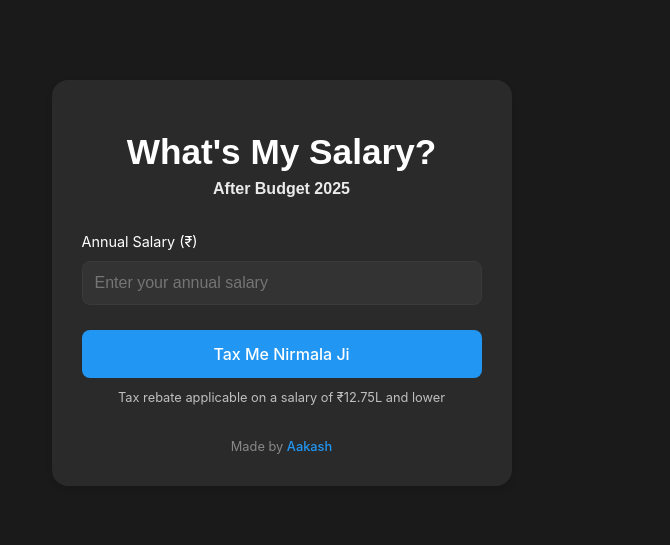
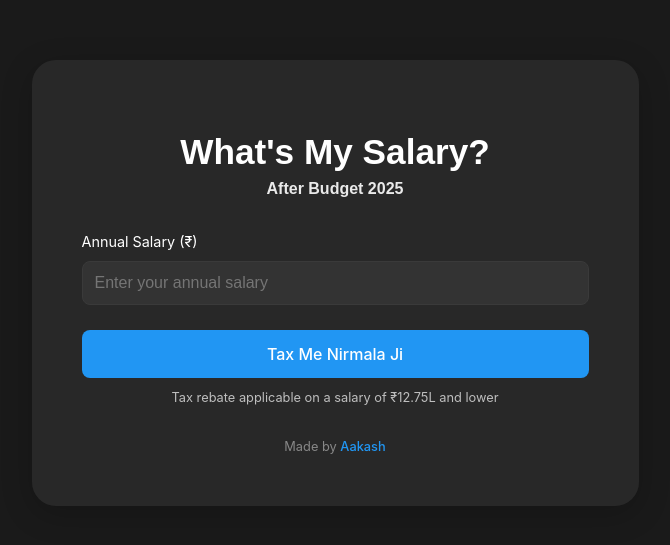
Before and after one commit to aakashathawasya96/taxmenirmalaji, a React (Vite) app: page / in a window 1280 px wide. Shown: the part 117-662 px from the top of the page, without its empty margins (395-1065 px from the left). Built offline with nearby package versions, Linux system fonts and the light colour scheme; a web font is replaced by a local one.

Commit message:
Update App.css

```diff
--- a/src/App.css
+++ b/src/App.css
@@ -13,13 +13,14 @@ body {
 
 .calculator {
   width: 100%;
-  max-width: 400px;
-  margin: 20px;
-  padding: 30px;
+  max-width: 600px;  /* Increased from 400px */
+  margin: 40px;      /* Increased from 20px */
+  padding: 50px;     /* Increased from 30px */
   text-align: center;
-  background-color: #2a2a2a;
-  border-radius: 16px;
-  box-shadow: 0 4px 6px rgba(0, 0, 0, 0.1);
+  background-color: rgba(42, 42, 42, 0.95); /* Slightly transparent */
+  border-radius: 24px;  /* Increased from 16px */
+  box-shadow: 0 8px 32px rgba(0, 0, 0, 0.2);
+  backdrop-filter: blur(8px);
 }
 
 .header {
```
